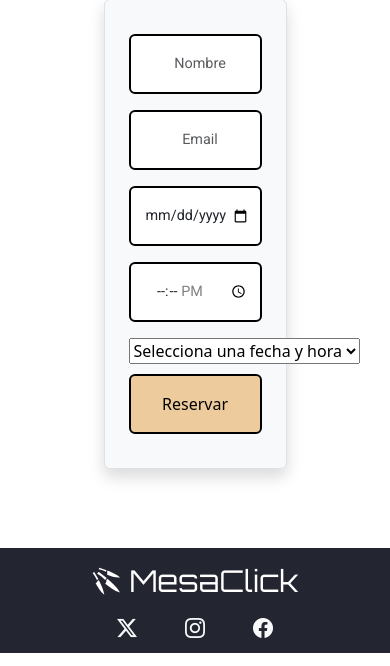
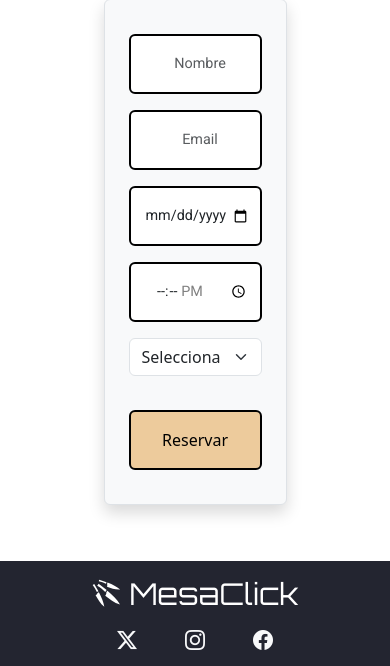
Before and after one commit to Marczt31/MesaClick, a PHP site: page /Vistas/registroReserva.php in a window 390 px wide. Shown: the part 191-857 px from the top of the page. Run offline with PHP 8.4, Linux system fonts and the light colour scheme.

Commit message:
select responsive hecho

```diff
--- a/Vistas/registroReserva.php
+++ b/Vistas/registroReserva.php
@@ -50,7 +50,7 @@
             <input type="time" id="hora" name="hora" class="form-control" min="12:00" max="22:00" step="900" autocomplete="off">
         </div>
 
-        <select name="mesa_id" id="mesa_id" required>
+        <select name="mesa_id" id="mesa_id" class="form-select" required>
             <option value="">Selecciona una fecha y hora</option>
         </select><br>
 
```
